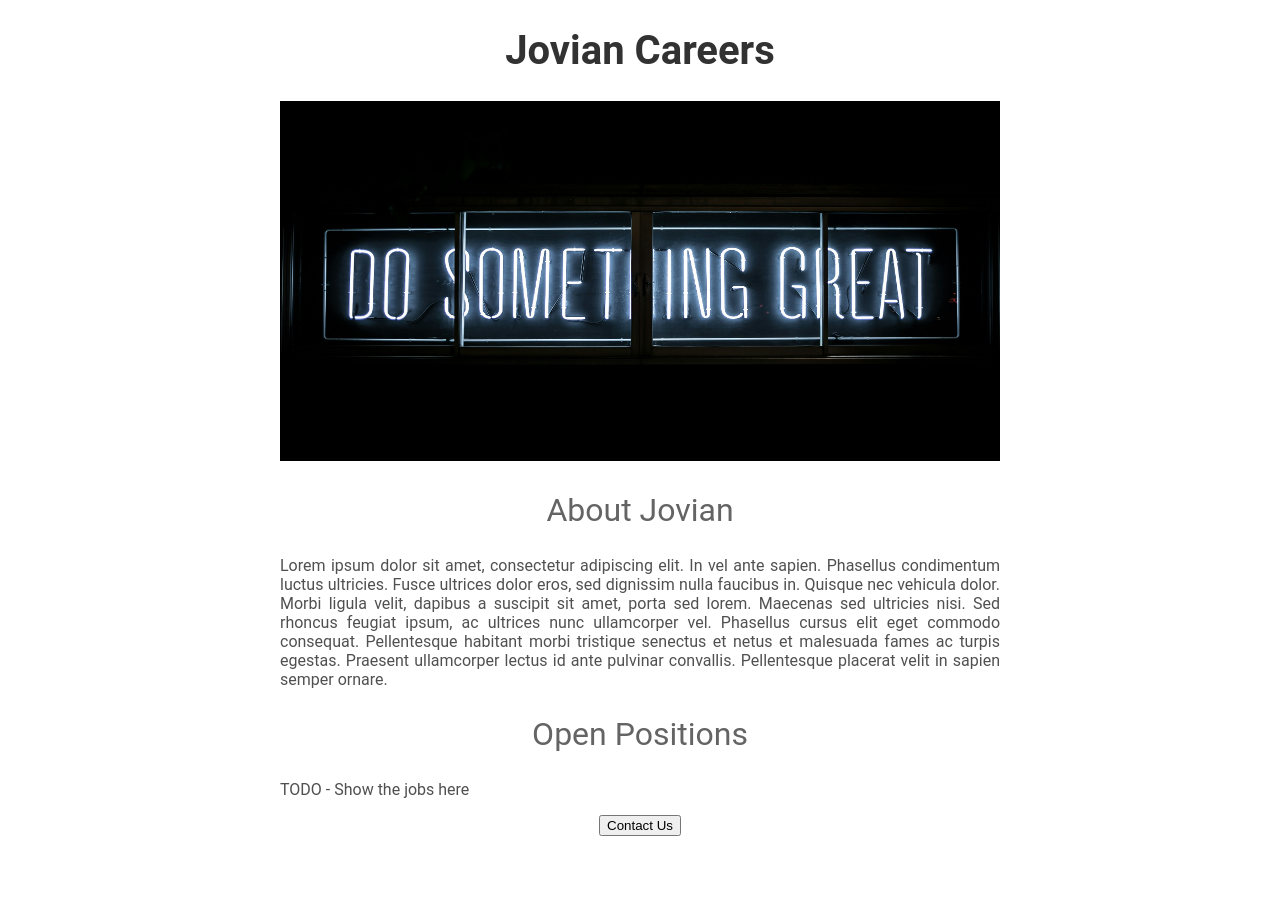
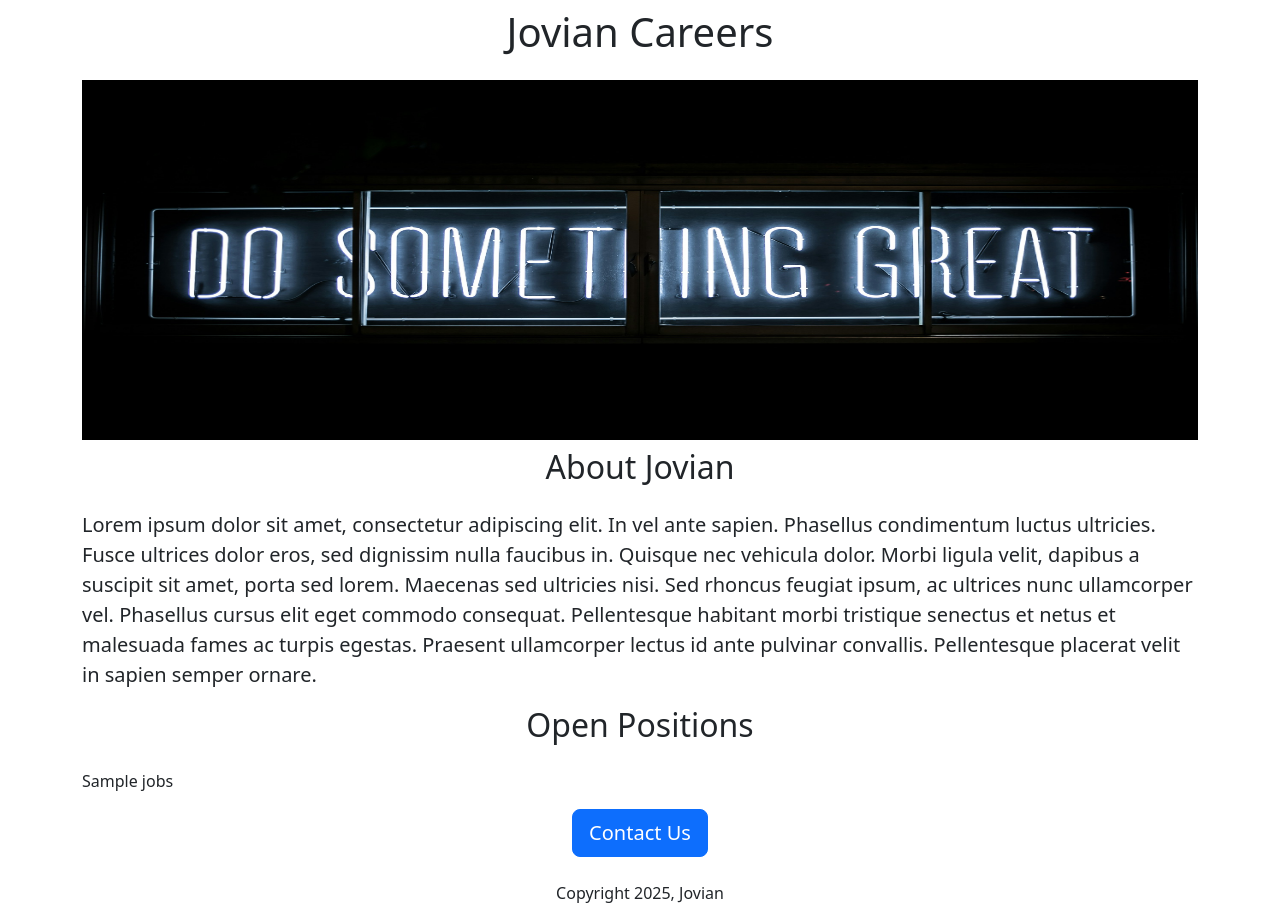
Before and after one commit to nayanjain123/Careers-WebProject, a Python web app: template templates/home.html in a window 1280 px wide. Before the commit the page ends 836 px from the top, so only its background shows below. Run offline with Jinja, Linux system fonts and the light colour scheme; the template is opened without the code that fills it: most values are stand-ins (such as "Sample title", 1, 10 or a date in 2020).

Commit message:
demo commit

```diff
--- a/templates/home.html
+++ b/templates/home.html
@@ -1,52 +1,29 @@
 <!DOCTYPE html>
 <html>
   <head>
-    <title>Jovian Careers</title>
+    <meta charset="utf-8">
+    <meta name="viewport" content="width=device-width, initial-scale=1">
+    <link href="https://cdn.jsdelivr.net/npm/bootstrap@5.3.3/dist/css/bootstrap.min.css" rel="stylesheet" integrity="sha384-QWTKZyjpPEjISv5WaRU9OFeRpok6YctnYmDr5pNlyT2bRjXh0JMhjY6hW+ALEwIH" crossorigin="anonymous">
     <style>
-      h1{
-        font-size: 40px;
-        font-family: Roboto;
-        color: rgb(50,50,50);
-        text-align: center;
-      }
-      #banner {
-        width:100%;
-        height:360px;
-        object-fit:center;
-      }
-      h2{
-        font-size: 32px;
-        font-family: Roboto;
-        color: rgb(100,100,100);
-        text-align: center;
-        font-weight: normal;
-      }
-      p{
-        font-family: Roboto;
-        color: rgb(80,80,80);
-        text-align: justify;
-        font-weight: normal;
-      }
-      #container{
-        max-width: 720px;
-        margin: 0 auto 0 auto;
-      }
-      .bodytext{
-        font-family:Roboto;
-        color: rgb(80,80,80);
+      #banner{
+        height: 360px;
+        width: 100%;
       }
     </style>
+    <title>Jovian Careers</title>
   </head>
   <body>
-    <div id="container"">
-        <h1>Jovian Careers</h1>
-        <img id="banner" src="https://b866ea13-ef3b-41ac-9a38-79b926176f5b-00-2k8ezpcvpysjl.sisko.replit.dev/static/banner.jpg" height="320">
-        <h2>About Jovian</h2>
-        <p class="bodytext">Lorem ipsum dolor sit amet, consectetur adipiscing elit. In vel ante sapien. Phasellus condimentum luctus ultricies. Fusce ultrices dolor eros, sed dignissim nulla faucibus in. Quisque nec vehicula dolor. Morbi ligula velit, dapibus a suscipit sit amet, porta sed lorem. Maecenas sed ultricies nisi. Sed rhoncus feugiat ipsum, ac ultrices nunc ullamcorper vel. Phasellus cursus elit eget commodo consequat. Pellentesque habitant morbi tristique senectus et netus et malesuada fames ac turpis egestas. Praesent ullamcorper lectus id ante pulvinar convallis. Pellentesque placerat velit in sapien semper ornare.</p>
-        <h2>Open Positions</h2>
-        <p class="bodytext">TODO - Show the jobs here</p>
-        <div style="text-align:center;">
-          <button>Contact Us</button>
+    <div class="container">
+        <h1 class="text-center mt-2 mb-4">Jovian Careers</h1>
+        <img class="img-fluid" id="banner" src="https://b866ea13-ef3b-41ac-9a38-79b926176f5b-00-2k8ezpcvpysjl.sisko.replit.dev/static/banner.jpg" height="320">
+        <h2 class="text-center mt-2 mb-4">About Jovian</h2>
+        <p class="lead">Lorem ipsum dolor sit amet, consectetur adipiscing elit. In vel ante sapien. Phasellus condimentum luctus ultricies. Fusce ultrices dolor eros, sed dignissim nulla faucibus in. Quisque nec vehicula dolor. Morbi ligula velit, dapibus a suscipit sit amet, porta sed lorem. Maecenas sed ultricies nisi. Sed rhoncus feugiat ipsum, ac ultrices nunc ullamcorper vel. Phasellus cursus elit eget commodo consequat. Pellentesque habitant morbi tristique senectus et netus et malesuada fames ac turpis egestas. Praesent ullamcorper lectus id ante pulvinar convallis. Pellentesque placerat velit in sapien semper ornare.</p>
+        <h2 class="text-center mt-2 mb-4">Open Positions</h2>
+        <p >{{jobs}}</p>
+        <div class="text-center">
+          <button class="btn btn-primary btn-lg"">Contact Us</button>
+          <p class="mt-4">Copyright 2025, Jovian</p>
+
         </div>
       </div>
   </body>
```
Also changed, not shown: app.py (+28 -1 lines).
